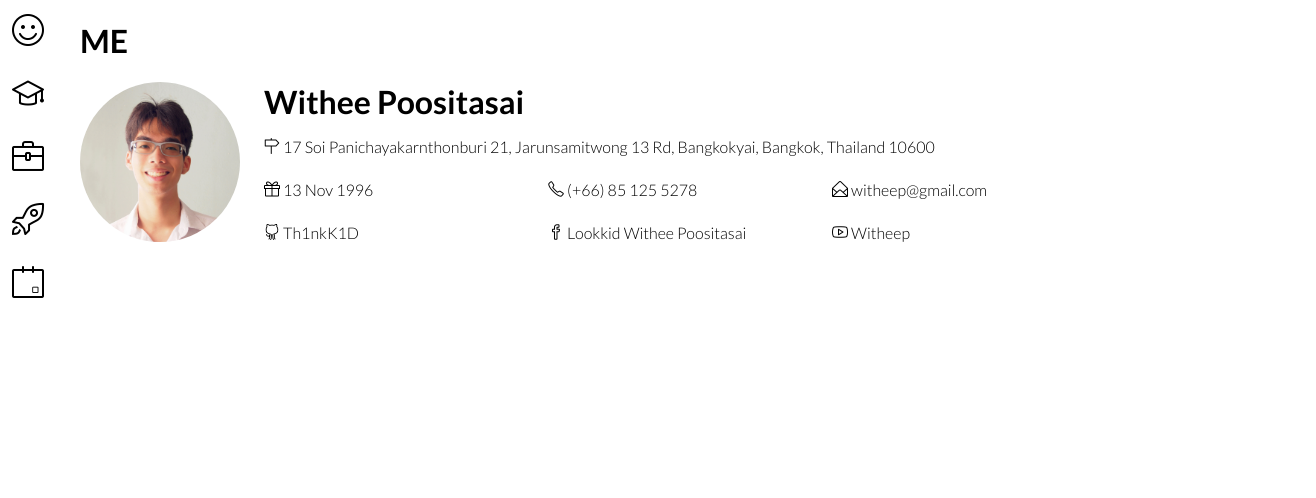
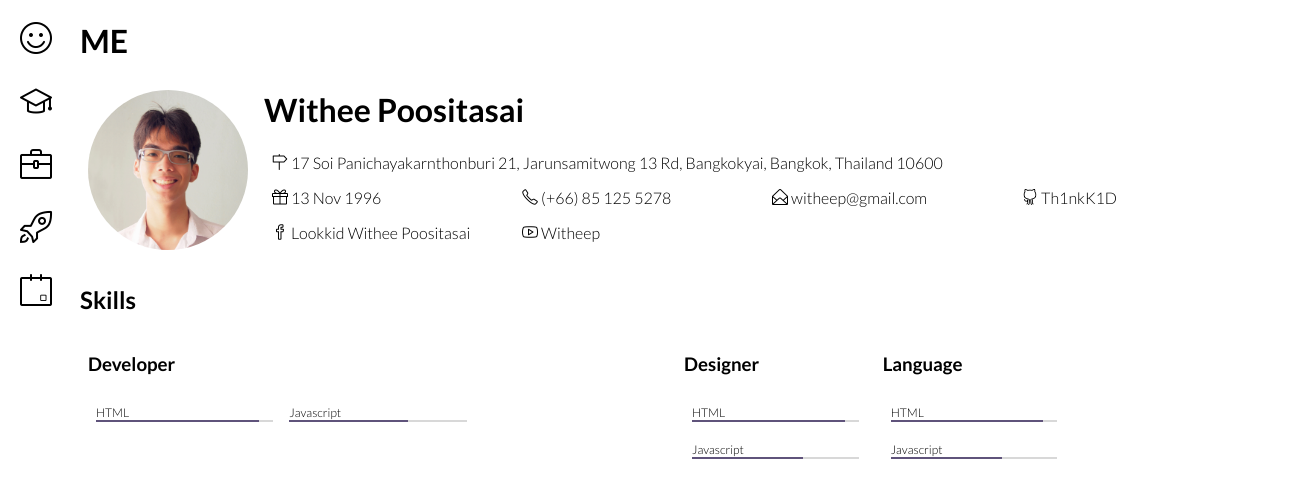
Before and after one commit to Th1nkK1D/me, a Vue app: page /profile in a window 1280 px wide. Shown: the top 498 px of the page, 1316 px wide, since content can reach past the window. Built offline with nearby package versions, Linux system fonts and the light colour scheme.

Commit message:
Add skillbar, info in data, add padder

```diff
--- a/src/App.vue
+++ b/src/App.vue
@@ -11,9 +11,9 @@ export default {
 </script>
 
 <style lang="scss">
-
 @import '../node_modules/bulma/sass/utilities/_all.sass';
-@import '../node_modules/bulma/sass/grid/columns.sass';
+@import '../node_modules/bulma/sass/grid/_all.sass';
+@import '../node_modules/bulma/sass/layout/_all.sass';
 
 body {
   margin: 0;
--- a/src/components/Me.vue
+++ b/src/components/Me.vue
@@ -2,45 +2,93 @@
   <div>
     <h1 class="title">ME</h1>
     <!-- bio -->
-    <div class="columns bio">
+    <div class="columns is-gapless bio">
       <div class="column is-narrow">
-        <img src="/static/img/lkavatar.jpg" alt="" class="avatar">
+        <div class="padder">
+          <img src="/static/img/lkavatar.jpg" alt="" class="avatar">
+        </div>
       </div>
       <div class="column">
-        <h1 class="name">Withee Poositasai</h1>
+        <div class="padder">
+          <h1 class="name">Withee Poositasai</h1>
 
-        <div class="columns is-multiline">
-          <div class="column is-12">
-            <i class="icon-direction"></i> 17 Soi Panichayakarnthonburi 21, Jarunsamitwong 13 Rd, Bangkokyai, Bangkok, Thailand 10600
-          </div>
-          <div class="column is-3">
-            <i class="icon-present"></i> 13 Nov 1996
-          </div>
-          <div class="column is-3">
-            <i class="icon-phone"></i> (+66) 85 125 5278
-          </div>
-          <div class="column is-3">
-            <i class="icon-envelope-open"></i> witheep@gmail.com
-          </div>
-          <div class="column is-3">
-            <i class="icon-social-github"></i> Th1nkK1D
-          </div>
-          <div class="column is-3">
-            <i class="icon-social-facebook"></i> Lookkid Withee Poositasai
-          </div>
-          <div class="column is-3">
-            <i class="icon-social-youtube"></i> Witheep
+          <div class="columns is-gapless is-multiline">
+            <div v-for="field in bio" :key="field.icon" :class="'column is-'+field.size">
+              <div class="padder"><i :class="'icon-'+field.icon"></i> {{field.text}}</div>
+            </div>
           </div>
         </div>
       </div>
     </div><!-- end of bio -->
+
+    <h2>Skills</h2>
+    <!-- skills -->
+    <div class="columns is-gapless">
+      <div v-for="cat in skills" :key="cat.name" :class="'column is-' + cat.size">
+        <div class="padder">
+          <h3>{{cat.name}}</h3>
+          <div class="columns is-gapless is-multiline">
+            <div v-for="skill in cat.skill" :key="skill.label" :class="'column is-' + 12/cat.column">
+              <div class="padder"><skillbar :label="skill.label" :value="skill.value"></skillbar></div>
+            </div>
+          </div>
+        </div>
+      </div>
+    </div><!-- end of skills -->
   </div>
 </template>
 
 
 <script>
+import Skillbar from './Skillbar'
+
 export default {
-  name: 'Me'
+  name: 'Me',
+  components: {
+    Skillbar
+  },
+  data() {
+    return {
+      bio: [
+        {icon: 'direction', text: '17 Soi Panichayakarnthonburi 21, Jarunsamitwong 13 Rd, Bangkokyai, Bangkok, Thailand 10600', size: 11},
+        {icon: 'present', text: '13 Nov 1996', size: 3},
+        {icon: 'phone', text: '(+66) 85 125 5278', size: 3},
+        {icon: 'envelope-open', text: 'witheep@gmail.com', size: 3},
+        {icon: 'social-github', text: 'Th1nkK1D', size: 3},
+        {icon: 'social-facebook', text: 'Lookkid Withee Poositasai', size: 3},
+        {icon: 'social-youtube', text: 'Witheep', size: 3},
+      ],
+      skills: [
+        {
+          name: 'Developer',
+          size: 6,
+          column: 3,
+          skill: [
+            {label: 'HTML', value: '11'},
+            {label: 'Javascript', value: '8'},
+          ]
+        },
+        {
+          name: 'Designer',
+          column: 1,
+          size: 2,
+          skill: [
+            {label: 'HTML', value: '11'},
+            {label: 'Javascript', value: '8'},
+          ]
+        },
+        {
+          name: 'Language',
+          column: 1,
+          size: 2,
+          skill: [
+            {label: 'HTML', value: '11'},
+            {label: 'Javascript', value: '8'},
+          ]
+        }
+      ]
+    }
+  }
 }
 </script>
 
@@ -56,9 +104,5 @@ export default {
       font-weight: bold;
       margin: 0 0 0.5em 0;
     }
-
-    .detail {
-      margin: 0.5em;
-    }
   }
 </style>
--- a/src/components/Navbar.vue
+++ b/src/components/Navbar.vue
@@ -1,5 +1,5 @@
 <template>
-  <div div="columns is-multiline">
+  <div div="columns is-gapless is-multiline">
       <div class="column is-12">
         <router-link class="link" to="/profile"><i class="icon-emotsmile"></i></router-link>
       </div>
--- a/src/components/Profile.vue
+++ b/src/components/Profile.vue
@@ -1,11 +1,15 @@
 <template>
-  <div>
-    <div class="columns">
+  <div class="container is-fluid">
+    <div class="columns is-gapless">
       <div class="column is-narrow">
-        <navbar></navbar>
+        <div class="padder">
+          <navbar></navbar>
+        </div>
       </div>
       <div class="column">
-        <router-view></router-view>
+        <div class="padder">
+          <router-view></router-view>
+        </div>
       </div>
     </div>
   </div>
@@ -23,5 +27,7 @@ export default {
 </script>
 
 <style lang="scss">
-
+  .padder {
+    margin: 0.5em
+  }
 </style>
--- /dev/null
+++ b/src/components/Skillbar.vue
@@ -0,0 +1,29 @@
+<template>
+  <div class="container">
+    <span>{{label}}</span>
+    <div class="columns is-gapless bar">
+      <div :class="'column is-'+value+' scale'"></div>
+    </div>
+  </div>
+</template>
+
+<script>
+export default {
+  name: 'Skillbar',
+  props: ['label','value'],
+}
+</script>
+
+<style lang="scss" scoped>
+  span {
+    font-size: 12px;
+  }
+  .bar {
+    height: 2px;
+    background-color: #D8D8D8;
+
+    .scale {
+      background-color: #5F537B;
+    }
+  }
+</style>
```
